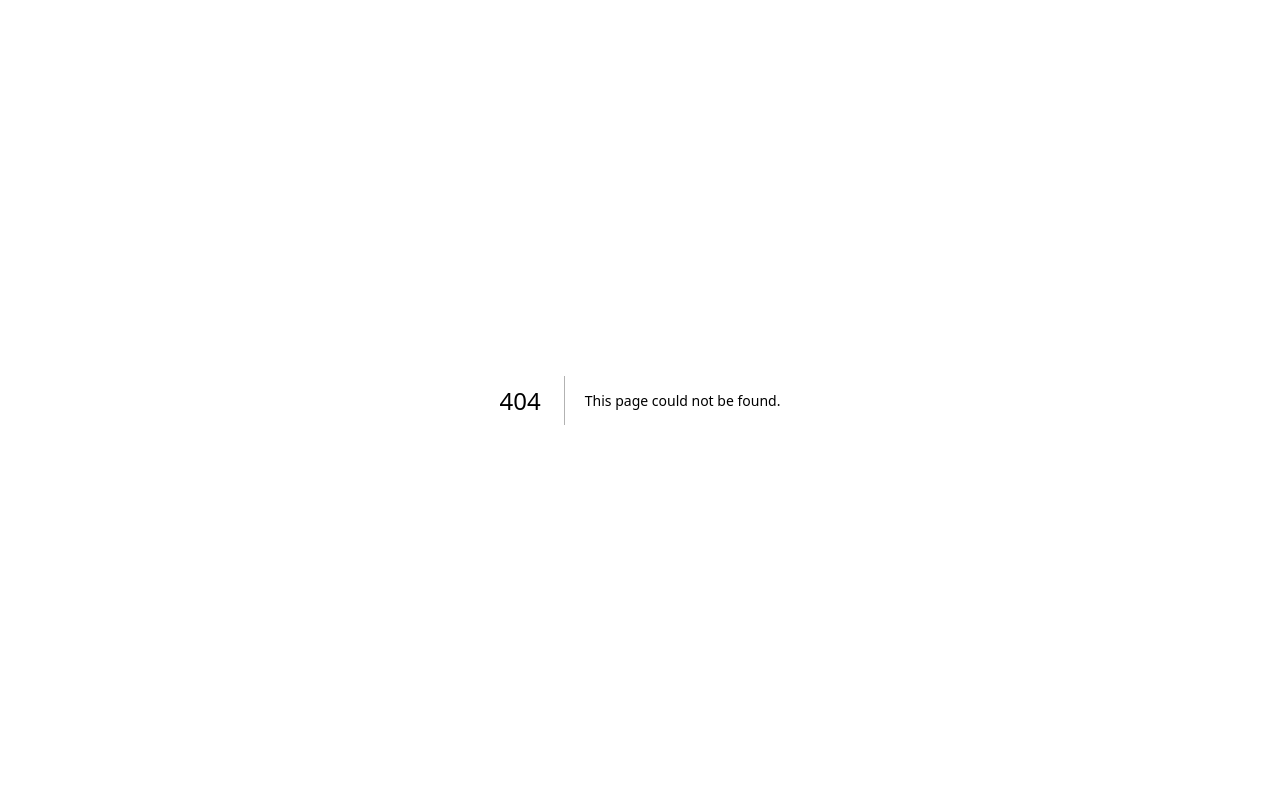
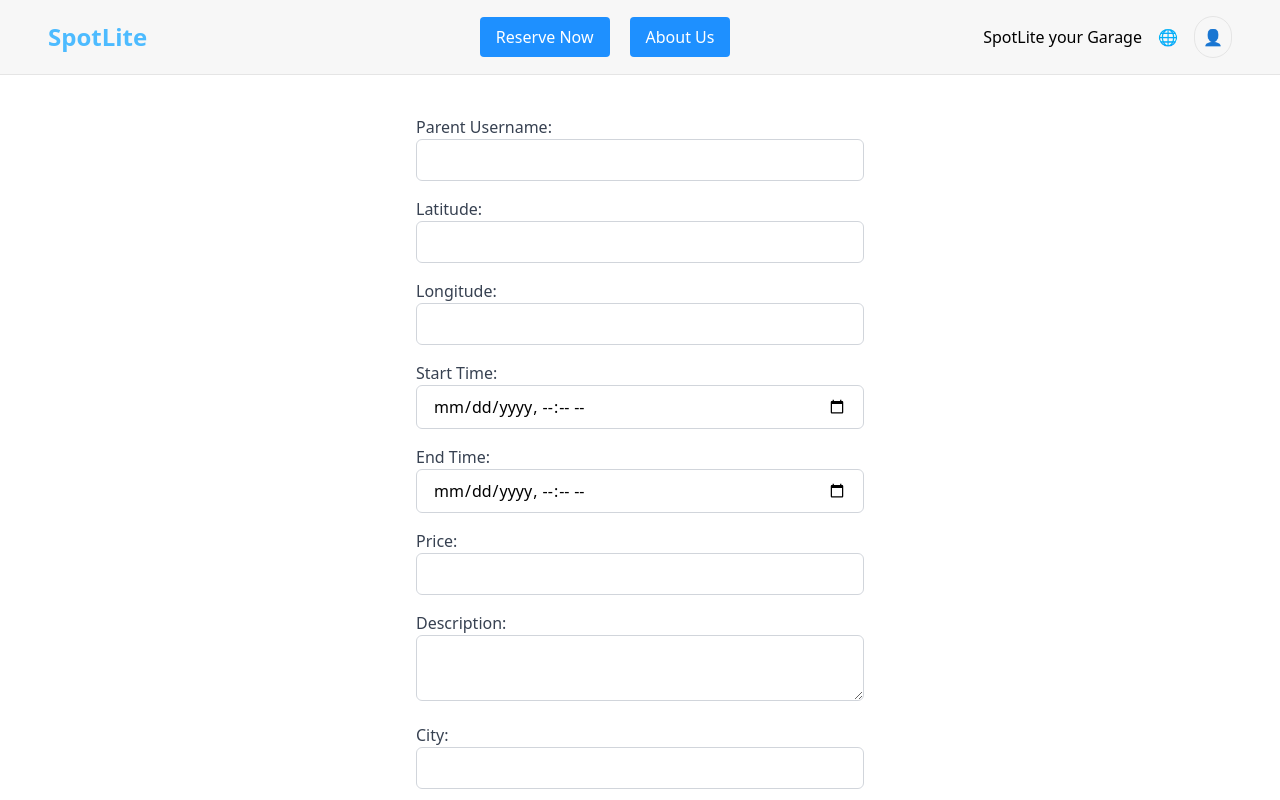
Before and after one commit to JoeS51/Dubhacks24, a Next.js app in the folder my-app/: page /sellparking in a window 1280 px wide. Before the commit this address had no page. Built offline with nearby package versions, Linux system fonts and the light colour scheme.

Commit message:
mongodb form

```diff
--- a/my-app/src/app/Styles/TopBar.module.css
+++ b/my-app/src/app/Styles/TopBar.module.css
@@ -13,7 +13,7 @@
   display: flex;
   position: relative;
   top: 0px;
-  left:50px;
+  left:40px;
   gap: 20px;
 }
 
--- /dev/null
+++ b/my-app/src/app/sellparking/SellParkingForm.js
@@ -0,0 +1,217 @@
+"use client";
+
+import React, { useState } from "react";
+
+function SellParkingForm() {
+  const [formData, setFormData] = useState({
+    parentUsername: "",
+    lat: "",
+    long: "",
+    start: "",
+    end: "",
+    price: "",
+    description: "",
+    address: {
+      city: "",
+      state: "",
+      zipcode: "",
+      street: ""
+    }
+  });
+
+  const handleChange = (e) => {
+    const { name, value } = e.target;
+    if (name.startsWith("address.")) {
+      const field = name.split(".")[1];
+      setFormData((prevData) => ({
+        ...prevData,
+        address: { ...prevData.address, [field]: value }
+      }));
+    } else {
+      setFormData((prevData) => ({
+        ...prevData,
+        [name]: value,
+      }));
+    }
+  };
+
+  const handleSubmit = async (e) => {
+    e.preventDefault();
+    const newListing = {
+      parentUsername: formData.parentUsername,
+      position: {
+        type: "Point",
+        coordinates: [parseFloat(formData.long), parseFloat(formData.lat)]
+      },
+      start: new Date(formData.start).toISOString(),
+      end: new Date(formData.end).toISOString(),
+      price: formData.price,
+      description: formData.description,
+      address: formData.address,
+    };
+
+    try {
+      const response = await fetch("http://localhost:5000/api/listings", {
+        method: "POST",
+        headers: {
+          "Content-Type": "application/json",
+        },
+        body: JSON.stringify(newListing),
+      });
+      if (response.ok) {
+        alert("Listing submitted successfully!");
+      } else {
+        alert("Failed to submit the listing.");
+      }
+    } catch (error) {
+      console.error("Error submitting listing", error);
+    }
+  };
+
+  return (
+    <div className="max-w-md mx-auto mt-10">
+      <form onSubmit={handleSubmit} className="space-y-4">
+        {/* Parent Username */}
+        <div>
+          <label className="block text-gray-700">Parent Username:</label>
+          <input
+            type="text"
+            name="parentUsername"
+            value={formData.parentUsername}
+            onChange={handleChange}
+            className="w-full px-4 py-2 border border-gray-300 rounded-md"
+            required
+          />
+        </div>
+
+        {/* Latitude and Longitude */}
+        <div>
+          <label className="block text-gray-700">Latitude:</label>
+          <input
+            type="text"
+            name="lat"
+            value={formData.lat}
+            onChange={handleChange}
+            className="w-full px-4 py-2 border border-gray-300 rounded-md"
+            required
+          />
+        </div>
+        <div>
+          <label className="block text-gray-700">Longitude:</label>
+          <input
+            type="text"
+            name="long"
+            value={formData.long}
+            onChange={handleChange}
+            className="w-full px-4 py-2 border border-gray-300 rounded-md"
+            required
+          />
+        </div>
+
+        {/* Start and End Times */}
+        <div>
+          <label className="block text-gray-700">Start Time:</label>
+          <input
+            type="datetime-local"
+            name="start"
+            value={formData.start}
+            onChange={handleChange}
+            className="w-full px-4 py-2 border border-gray-300 rounded-md"
+            required
+          />
+        </div>
+        <div>
+          <label className="block text-gray-700">End Time:</label>
+          <input
+            type="datetime-local"
+            name="end"
+            value={formData.end}
+            onChange={handleChange}
+            className="w-full px-4 py-2 border border-gray-300 rounded-md"
+            required
+          />
+        </div>
+
+        {/* Price */}
+        <div>
+          <label className="block text-gray-700">Price:</label>
+          <input
+            type="number"
+            name="price"
+            value={formData.price}
+            onChange={handleChange}
+            className="w-full px-4 py-2 border border-gray-300 rounded-md"
+            required
+          />
+        </div>
+
+        {/* Description */}
+        <div>
+          <label className="block text-gray-700">Description:</label>
+          <textarea
+            name="description"
+            value={formData.description}
+            onChange={handleChange}
+            className="w-full px-4 py-2 border border-gray-300 rounded-md"
+            required
+          ></textarea>
+        </div>
+
+        {/* Address */}
+        <div>
+          <label className="block text-gray-700">City:</label>
+          <input
+            type="text"
+            name="address.city"
+            value={formData.address.city}
+            onChange={handleChange}
+            className="w-full px-4 py-2 border border-gray-300 rounded-md"
+            required
+          />
+        </div>
+        <div>
+          <label className="block text-gray-700">State:</label>
+          <input
+            type="text"
+            name="address.state"
+            value={formData.address.state}
+            onChange={handleChange}
+            className="w-full px-4 py-2 border border-gray-300 rounded-md"
+            required
+          />
+        </div>
+        <div>
+          <label className="block text-gray-700">Zipcode:</label>
+          <input
+            type="text"
+            name="address.zipcode"
+            value={formData.address.zipcode}
+            onChange={handleChange}
+            className="w-full px-4 py-2 border border-gray-300 rounded-md"
+            required
+          />
+        </div>
+        <div>
+          <label className="block text-gray-700">Street:</label>
+          <input
+            type="text"
+            name="address.street"
+            value={formData.address.street}
+            onChange={handleChange}
+            className="w-full px-4 py-2 border border-gray-300 rounded-md"
+            required
+          />
+        </div>
+
+        <button
+          type="submit"
+          className="px-6 py-2 text-white bg-blue-500 rounded-md"
+        >
+          Submit Listing
+        </button>
+      </form>
+    </div>
+  );
+}
+
+export default SellParkingForm;
--- /dev/null
+++ b/my-app/src/app/sellparking/page.js
@@ -0,0 +1,19 @@
+import React from 'react';
+import TopBarClean from '../Components/TopBarClean';
+import styles from '../Styles/Layout.module.css';
+import SellParkingForm from './SellParkingForm';
+
+
+const SellParking = () => {
+  return (
+    <div className={styles.layout}>
+      <TopBarClean />
+      <div className="overflow-auto h-screen"> {/* Set a height for scrollable area */}
+        <SellParkingForm/>
+      </div>
+
+    </div>
+  );
+};
+
+export default SellParking;
```
